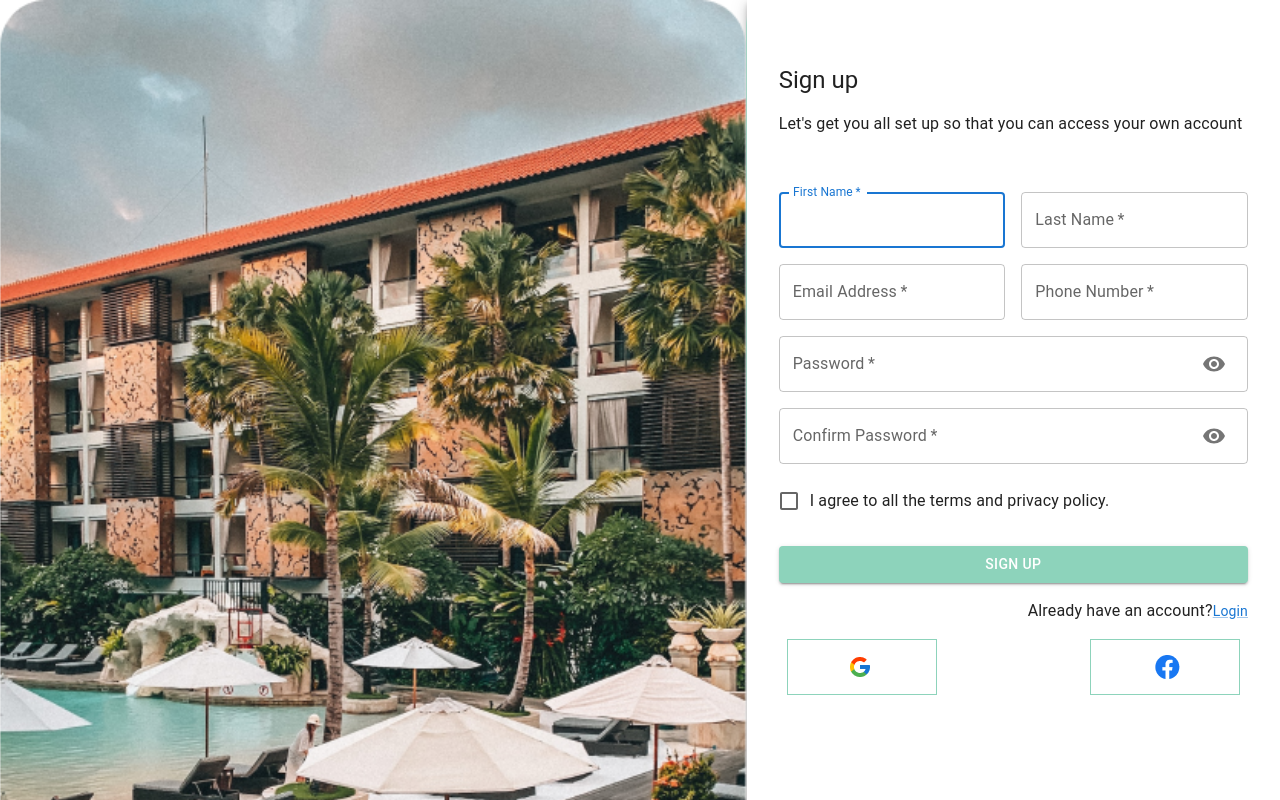
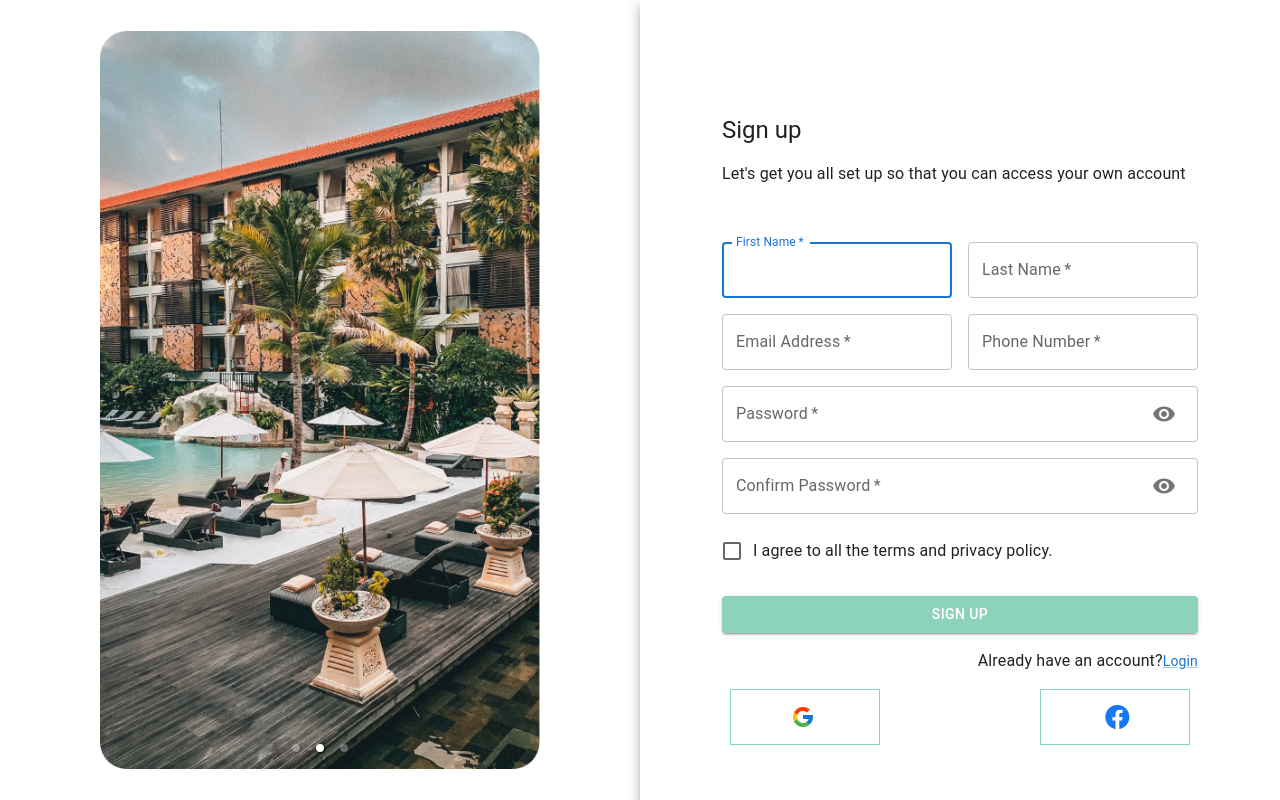
Before and after one commit to Jeyanth-2301/golobe-ui, a React (Vite) app: page /signup in a window 1280 px wide. Shown: the top 800 px of the page. Built offline with nearby package versions, Linux system fonts and the light colour scheme.

Commit message:
login and signup

```diff
--- a/package.json
+++ b/package.json
@@ -19,6 +19,7 @@
     "html2pdf.js": "^0.10.1",
     "react": "^18.2.0",
     "react-cookie": "^4.1.1",
+    "react-cookies": "^0.1.1",
     "react-dom": "^18.2.0",
     "react-responsive-carousel": "^3.2.23",
     "react-router-dom": "^6.14.2",
--- a/src/pages/Login.jsx
+++ b/src/pages/Login.jsx
@@ -80,7 +80,7 @@ export default function LoginSide() {
       } else {
         setSnackbarSeverity('error');
         setSnackbarMessage('Login failed. Please check your credentials.');
-        navigate('/');
+
       }
       setSnackbarOpen(true);
     }
@@ -193,7 +193,7 @@ export default function LoginSide() {
                           marginLeft: "60px",
                         }}
                       >
-                        <img src="google.png" alt="google" />
+                        <img src="src/assets/login/google.png" alt="google" />
                       </Box>
                     </Box>
                   </Button>
@@ -218,7 +218,7 @@ export default function LoginSide() {
                           marginLeft: "10px",
                         }}
                       >
-                        <img src="facebook.png" alt="facebook" />
+                        <img src="src/assets/login/facebook.png" alt="facebook" />
                       </Box>
                     </Box>
                   </Button>
--- a/src/pages/Signup.jsx
+++ b/src/pages/Signup.jsx
@@ -1,5 +1,8 @@
 import React, { useState } from 'react';
 import Button from '@mui/material/Button';
+import { useNavigate } from 'react-router-dom';
+import Snackbar from '@mui/material/Snackbar';
+import MuiAlert from '@mui/material/Alert';
 import CssBaseline from '@mui/material/CssBaseline';
 import TextField from '@mui/material/TextField';
 import FormControlLabel from '@mui/material/FormControlLabel';
@@ -17,33 +20,26 @@ import IconButton from '@mui/material/IconButton';
 import Visibility from '@mui/icons-material/Visibility';
 import VisibilityOff from '@mui/icons-material/VisibilityOff';
 import axios from 'axios';
-
+import url from '../assets/login/image1.png'
 const theme = createTheme();
 export default function SignInSide() {
- /* const containerStyle = {
-    height: '400px', // Set a fixed height for the carousel
-    width: '400px',
-    display: 'flex',
-    justifyContent: 'center',
-    alignItems: 'center',
-  };
-
-  const imageStyle = {
-    height: '400px',
-    width: '400px',
-    objectFit: 'cover',
-  };*/
+  const navigate = useNavigate();
   const [showPassword, setShowPassword] = useState(false);
+  const [snackbarOpen, setSnackbarOpen] = useState(false);
+  const [snackbarSeverity, setSnackbarSeverity] = useState('success');
+  const [snackbarMessage, setSnackbarMessage] = useState('')
   const [showConfirmPassword, setShowConfirmPassword] = useState(false);
 
   const handlePasswordVisibility = () => {
     setShowPassword((prevShowPassword) => !prevShowPassword);
   };
-
+  const handleSnackbarClose = () => {
+    setSnackbarOpen(false);
+  };
   const handleConfirmPasswordVisibility = () => {
     setShowConfirmPassword((prevShowConfirmPassword) => !prevShowConfirmPassword);
   };
-  const handleSubmit = (event) => {
+  const handleSubmit = async (event) => {
     event.preventDefault();
     const data = new FormData(event.currentTarget);
     const firstName = data.get('firstName');
@@ -77,13 +73,10 @@ export default function SignInSide() {
     if (!phoneRegex.test(phoneNumber)) {
       alert('Please enter a valid 10-digit phone number.');
     }
-
-
     if (!password.trim()) {
       alert('Please enter a Password.');
       return;
     }
-
     if (password !== confirmPassword) {
       alert('Passwords do not match.');
       return;
@@ -97,27 +90,41 @@ export default function SignInSide() {
       password,
       confirmPassword
     };
-    axios.post(apiUrl, requestData)
+    const response = await axios.post(apiUrl, requestData)
       .then((response) => {
         console.log('API response:', response.data);
+        navigate('/login');
       })
       .catch((error) => {
         console.error('API error:', error);
+        if (error.response && error.response.data && error.response.data.message) {
+
+          setSnackbarSeverity('error');
+          setSnackbarMessage('Login failed: ' + error.response.data.message);
+        } else {
+          setSnackbarSeverity('error');
+          setSnackbarMessage('Login failed. Please check your credentials.');
+        }
+        setSnackbarOpen(true);
       });
   };
   return (
+
     <ThemeProvider theme={theme}>
+        <Box sx={{height:"100vh"}}>
       <Grid container component="main" sx={{ height: '100vh' }}>
         <CssBaseline />
         <Grid
           item
           xs={false}
-          sm={4}
-          md={7}
+          sm={8}
+          md={6}
           sx={{
              display: 'flex',
               alignItems: 'center',
              justifyContent: 'center',
+            height: '100%',
+            padding: '100px',
           }}
         >
           <Carousel
@@ -126,36 +133,34 @@ export default function SignInSide() {
             showStatus={false}
             showThumbs={false}
             showArrows={false}
-
+            style={{ height: '50vh', width: '100%' }}
           >
-
             <img
-                src="src/assets/signup/image1.png"
+              src={url}
               alt="Slider 1"
+              style={{ width: '100%', objectFit: 'cover' }}
 
             />
-
-
             <img
-                src="src/assets/signup/image2.png"
+              src={url}
               alt="Slider 2"
-
+              style={{ height: '100%', width: '100%', objectFit: 'cover' }}
             />
-
             <img
-                src="src/assets/signup/image3.png"
+              src={url}
               alt="Slider 3"
-
+              style={{ height: '100%', width: '100%', objectFit: 'cover' }}
             />
           </Carousel>
         </Grid>
-        <Grid item xs={12} sm={8} md={5} component={Paper} elevation={6} square>
+        <Grid item xs={12} sm={8} md={6} component={Paper} elevation={7} square >
         <Box
             sx={{
               my: 8,
               mx: 4,
               display: 'flex',
               flexDirection: 'column',
+              padding: '50px',
             }}
           >
             <Typography component="h1" variant="h5" sx={{ mb: 2 }}>
@@ -165,7 +170,6 @@ export default function SignInSide() {
             <Typography sx={{ mb: 4 }}>
               Let's get you all set up so that you can access your own account
             </Typography>
-
             <Box component="form" noValidate onSubmit={handleSubmit} sx={{ mt: 3 }}>
               <Grid container spacing={2}>
                 <Grid item xs={12} sm={6}>
@@ -209,7 +213,6 @@ export default function SignInSide() {
                     autoComplete="phone"
                   />
                 </Grid>
-
                 <Grid item xs={12}>
                   <TextField
                     required
@@ -239,7 +242,7 @@ export default function SignInSide() {
                     type={showConfirmPassword ? 'text' : 'password'}
                     id="confirmPassword"
                     autoComplete="new-password"
-                    // Add the endAdornment with the IconButton
+
                     InputProps={{
                       endAdornment: (
                         <InputAdornment position="end">
@@ -264,7 +267,6 @@ export default function SignInSide() {
               <Grid container justifyContent="flex-end">
                 <Grid item>
                   Already have an account?
-                  {/* Use Link to create a link to the LoginPage */}
                   <Link href="/login" variant="body2">
                     Login
                   </Link>
@@ -277,20 +279,20 @@ export default function SignInSide() {
                 >
                   <Button
                     component="a"
-          href="#"
-          target="_blank"
+                    href="http://localhost:3200/auth/login?by=google"
+                    target="_self"
                     rel="noopener noreferrer"
                   >
                     <Box sx={{
-                width:"150px",
-                height:"56px",
-                border:"1px solid #8DD3BB",
-                alignItems:"center",
-                justifyContent:"flex-start",
-                display:"flex"
+                      width: "150px",
+                      height: "56px",
+                      border: "1px solid #8DD3BB",
+                      alignItems: "center",
+                      justifyContent: "flex-start",
+                      display: "flex"
                     }}
                     >
-                <Box sx={{ display:'flex', alignItems:'center', height:'30px', width:'30px', overflow:'hidden' , marginLeft:'60px'}}>
+                      <Box sx={{ display: 'flex', alignItems: 'center', height: '30px', width: '30px', overflow: 'hidden', marginLeft: '60px' }}>
                         <img src="src/assets/signup/google.png"
                           alt="google"
                         />
@@ -299,20 +301,20 @@ export default function SignInSide() {
                   </Button>
                   <Button
                     component="a"
-          href="#"
-          target="_blank"
+                    href="http://localhost:3200/auth/login?by=facebook"
+                    target="_self"
                     rel="noopener noreferrer"
                   >
                     <Box sx={{
-                width:"150px",
-                height:"56px",
-                border:"1px solid #8DD3BB",
-                alignItems:"center",
-                justifyContent:"center",
-                display:"flex"
+                      width: "150px",
+                      height: "56px",
+                      border: "1px solid #8DD3BB",
+                      alignItems: "center",
+                      justifyContent: "center",
+                      display: "flex"
                     }}
                     >
-<Box sx={{ display:'flex', alignItems:'center', height:'30px', width:'30px', overflow:'hidden' , marginLeft:'10px'}}>
+                      <Box sx={{ display: 'flex', alignItems: 'center', height: '30px', width: '30px', overflow: 'hidden', marginLeft: '10px' }}>
                         <img src="src/assets/signup/facebook.png"
                           alt="facebook"
 
@@ -326,6 +328,22 @@ export default function SignInSide() {
             </Box>
         </Grid>
       </Grid>
+      </Box>
+      <Snackbar
+        open={snackbarOpen}
+        autoHideDuration={6000}
+        onClose={handleSnackbarClose}
+      >
+         <MuiAlert
+          elevation={6}
+          variant="filled"
+          onClose={handleSnackbarClose}
+          severity={snackbarSeverity}
+        >
+          {snackbarMessage}
+        </MuiAlert>
+      </Snackbar>
     </ThemeProvider>
+
   );
 }
```
Also changed, not shown: 1 other file (tests, documents, lock files or other folders). Lines whose indentation alone changed are shown as unchanged.
